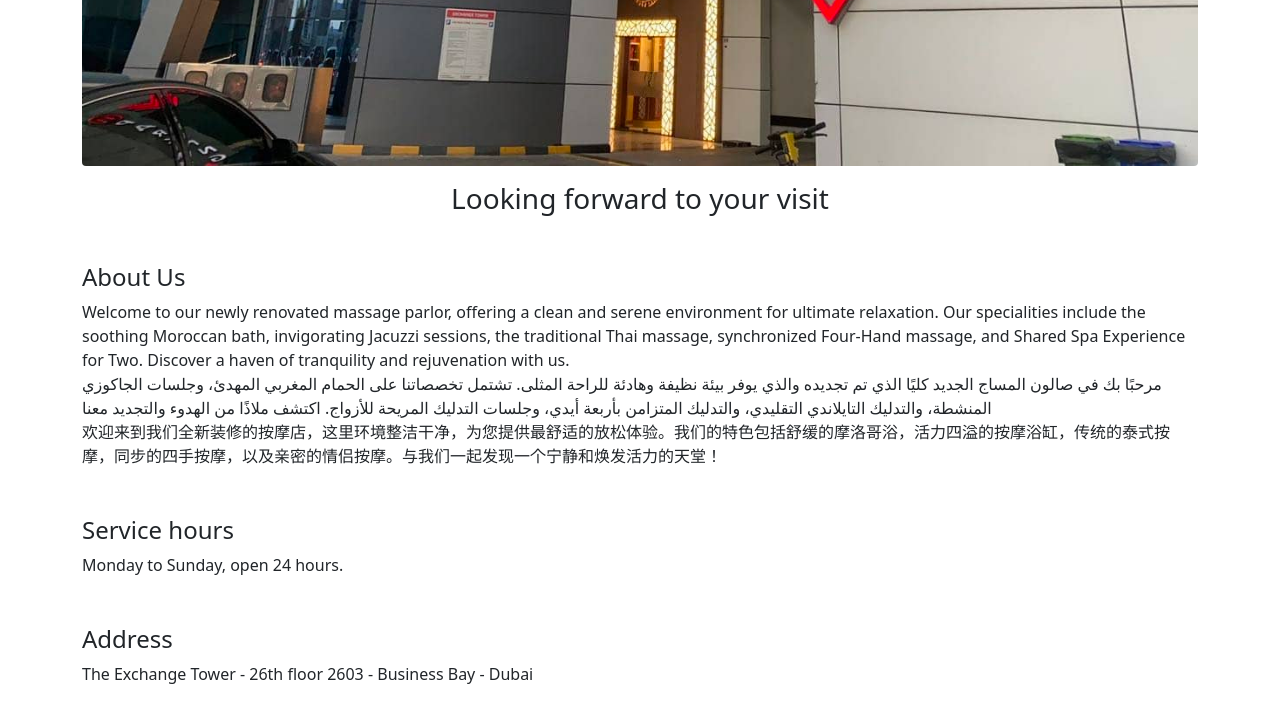
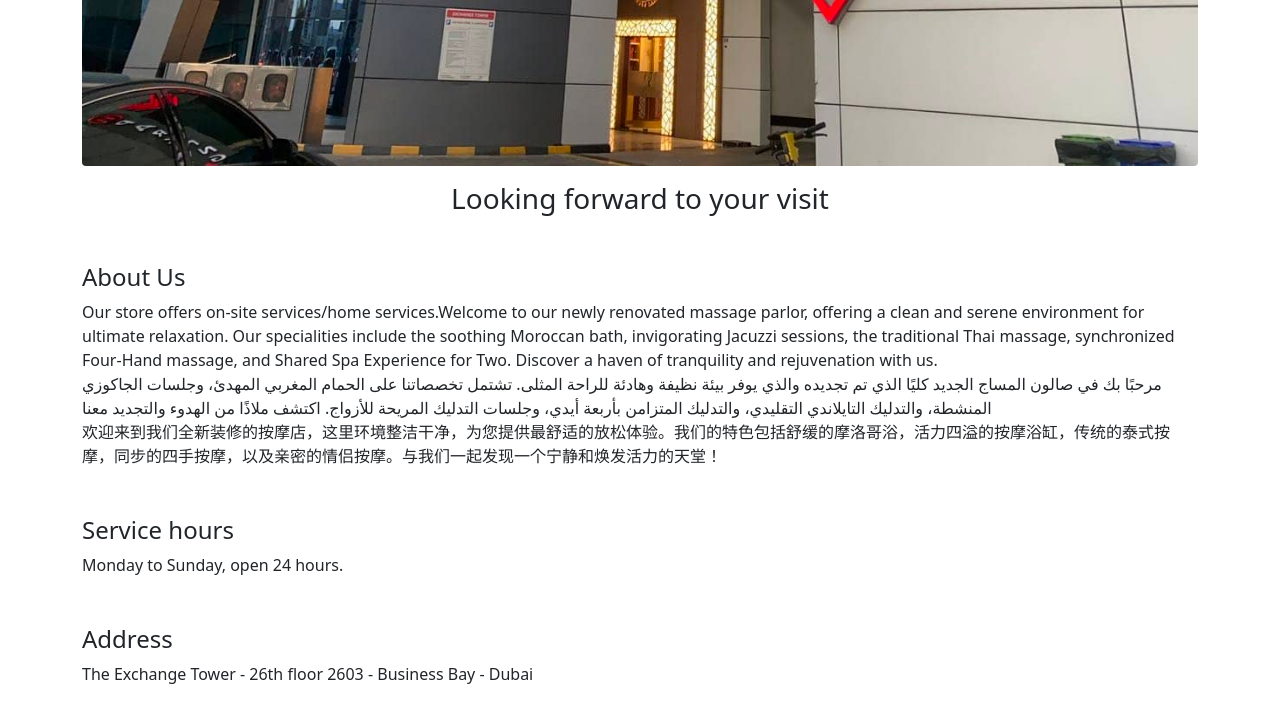
Before and after one commit to icoolqin/LuckySpa, a plain HTML site: page about.html in a window 1280 px wide. Shown: the part 1471-2193 px from the top of the page. Drawn offline with nearby package versions, Linux system fonts and the light colour scheme.

Commit message:
支持到家

```diff
--- a/about.html
+++ b/about.html
@@ -54,7 +54,7 @@
   <section class="about-us my-5">
     <div class="container">
       <h4>About Us</h4>
-      <p>Welcome to our newly renovated massage parlor, offering a clean and serene environment for ultimate relaxation. Our specialities include the soothing Moroccan bath, invigorating Jacuzzi sessions, the traditional Thai massage, synchronized Four-Hand massage, and Shared Spa Experience for Two. Discover a haven of tranquility and rejuvenation with us.
+      <p>Our store offers on-site services/home services.Welcome to our newly renovated massage parlor, offering a clean and serene environment for ultimate relaxation. Our specialities include the soothing Moroccan bath, invigorating Jacuzzi sessions, the traditional Thai massage, synchronized Four-Hand massage, and Shared Spa Experience for Two. Discover a haven of tranquility and rejuvenation with us.
       <br>مرحبًا بك في صالون المساج الجديد كليًا الذي تم تجديده والذي يوفر بيئة نظيفة وهادئة للراحة المثلى. تشتمل تخصصاتنا على الحمام المغربي المهدئ، وجلسات الجاكوزي المنشطة، والتدليك التايلاندي التقليدي، والتدليك المتزامن بأربعة أيدي، وجلسات التدليك المريحة للأزواج. اكتشف ملاذًا من الهدوء والتجديد معنا
       <br>欢迎来到我们全新装修的按摩店，这里环境整洁干净，为您提供最舒适的放松体验。我们的特色包括舒缓的摩洛哥浴，活力四溢的按摩浴缸，传统的泰式按摩，同步的四手按摩，以及亲密的情侣按摩。与我们一起发现一个宁静和焕发活力的天堂！</p>
     </div>
```
